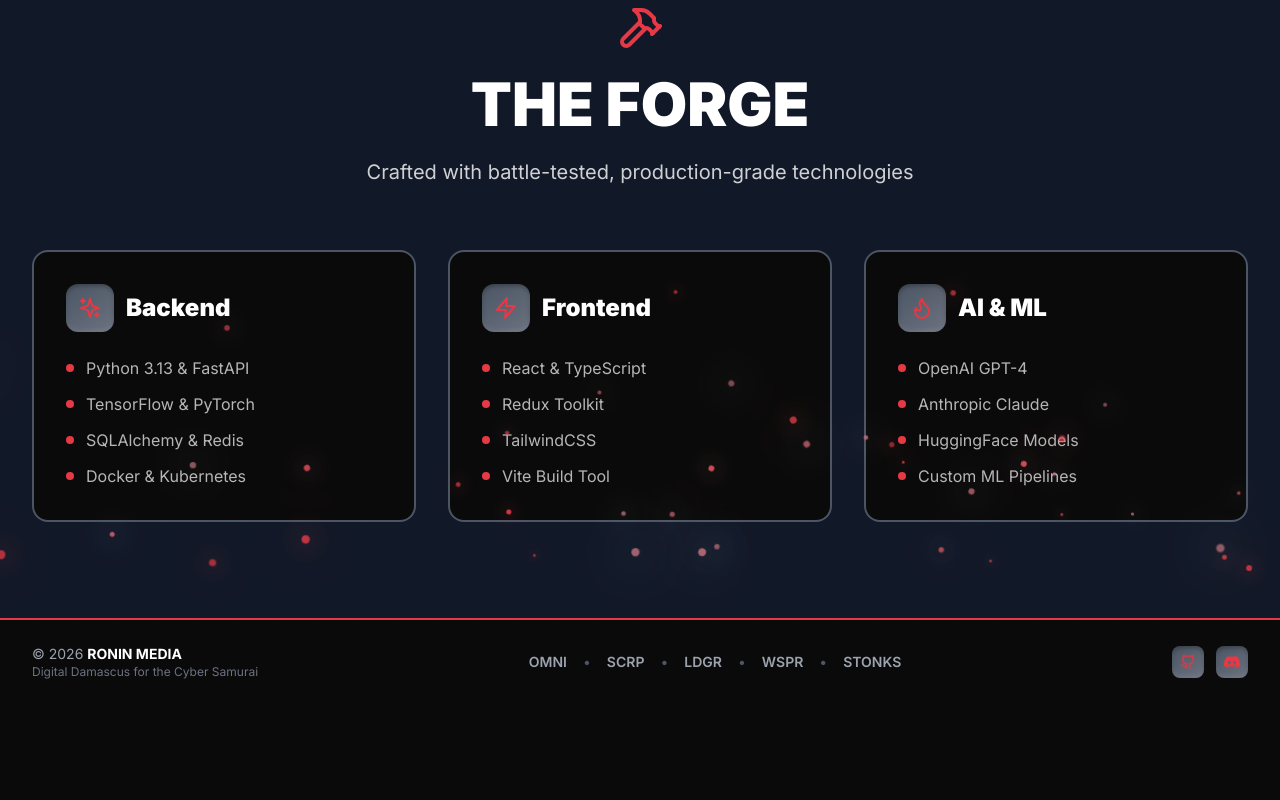
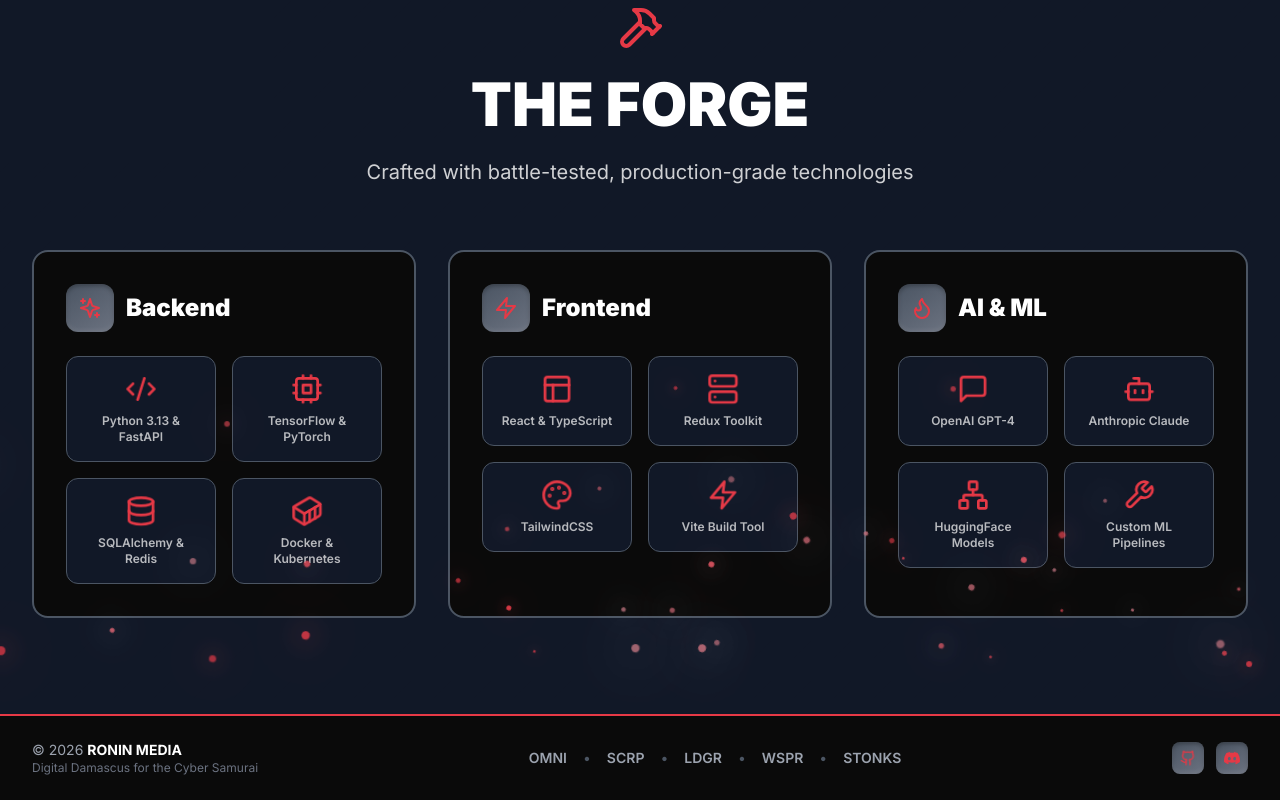
Before and after one commit to 54MUR-AI/RMG, a React (Vite) app: page / in a window 1280 px wide. Shown: the part 2355-3155 px from the top of the page. Before the commit the page ends 3059 px from the top, so only its background shows below. Built offline with nearby package versions, Linux system fonts and the light colour scheme.

Commit message:
Replace Forge card bullet lists with icon grid - modern visual design with hover effects

```diff
--- a/src/pages/Home.tsx
+++ b/src/pages/Home.tsx
@@ -1,4 +1,4 @@
-import { TrendingUp, FileText, Sparkles, Zap, Flame, Hammer, Lock, Brain } from 'lucide-react'
+import { TrendingUp, FileText, Sparkles, Zap, Flame, Hammer, Lock, Brain, Code2, Database, Container, Server, Cpu, Palette, Layout, Wrench, Bot, MessageSquare, Network } from 'lucide-react'
 import { Link } from 'react-router-dom'
 import FloatingEmbers from '../components/FloatingEmbers'
 import CrossedKatanasIcon from '../components/CrossedKatanasIcon'
@@ -495,24 +495,24 @@
                 </div>
                 <h3 className="text-2xl font-black text-white">Backend</h3>
               </div>
-              <ul className="space-y-3 text-white/70">
-                <li className="flex items-center">
-                  <span className="w-2 h-2 bg-samurai-red rounded-full mr-3"></span>
-                  Python 3.13 & FastAPI
-                </li>
-                <li className="flex items-center">
-                  <span className="w-2 h-2 bg-samurai-red rounded-full mr-3"></span>
-                  TensorFlow & PyTorch
-                </li>
-                <li className="flex items-center">
-                  <span className="w-2 h-2 bg-samurai-red rounded-full mr-3"></span>
-                  SQLAlchemy & Redis
-                </li>
-                <li className="flex items-center">
-                  <span className="w-2 h-2 bg-samurai-red rounded-full mr-3"></span>
-                  Docker & Kubernetes
-                </li>
-              </ul>
+              <div className="grid grid-cols-2 gap-4">
+                <div className="flex flex-col items-center p-4 bg-samurai-grey-darker rounded-xl border border-samurai-steel-dark hover:border-samurai-red transition-colors group">
+                  <Code2 className="text-samurai-red mb-2 group-hover:scale-110 transition-transform" size={32} />
+                  <span className="text-xs text-white/70 text-center font-semibold">Python 3.13 & FastAPI</span>
+                </div>
+                <div className="flex flex-col items-center p-4 bg-samurai-grey-darker rounded-xl border border-samurai-steel-dark hover:border-samurai-red transition-colors group">
+                  <Cpu className="text-samurai-red mb-2 group-hover:scale-110 transition-transform" size={32} />
+                  <span className="text-xs text-white/70 text-center font-semibold">TensorFlow & PyTorch</span>
+                </div>
+                <div className="flex flex-col items-center p-4 bg-samurai-grey-darker rounded-xl border border-samurai-steel-dark hover:border-samurai-red transition-colors group">
+                  <Database className="text-samurai-red mb-2 group-hover:scale-110 transition-transform" size={32} />
+                  <span className="text-xs text-white/70 text-center font-semibold">SQLAlchemy & Redis</span>
+                </div>
+                <div className="flex flex-col items-center p-4 bg-samurai-grey-darker rounded-xl border border-samurai-steel-dark hover:border-samurai-red transition-colors group">
+                  <Container className="text-samurai-red mb-2 group-hover:scale-110 transition-transform" size={32} />
+                  <span className="text-xs text-white/70 text-center font-semibold">Docker & Kubernetes</span>
+                </div>
+              </div>
             </div>
 
             <div className="group bg-samurai-black rounded-2xl p-8 border-2 border-samurai-steel-dark hover:border-samurai-red transition-all duration-300 card-hover">
@@ -522,24 +522,24 @@
                 </div>
                 <h3 className="text-2xl font-black text-white">Frontend</h3>
               </div>
-              <ul className="space-y-3 text-white/70">
-                <li className="flex items-center">
-                  <span className="w-2 h-2 bg-samurai-red rounded-full mr-3"></span>
-                  React & TypeScript
-                </li>
-                <li className="flex items-center">
-                  <span className="w-2 h-2 bg-samurai-red rounded-full mr-3"></span>
-                  Redux Toolkit
-                </li>
-                <li className="flex items-center">
-                  <span className="w-2 h-2 bg-samurai-red rounded-full mr-3"></span>
-                  TailwindCSS
-                </li>
-                <li className="flex items-center">
-                  <span className="w-2 h-2 bg-samurai-red rounded-full mr-3"></span>
-                  Vite Build Tool
-                </li>
-              </ul>
+              <div className="grid grid-cols-2 gap-4">
+                <div className="flex flex-col items-center p-4 bg-samurai-grey-darker rounded-xl border border-samurai-steel-dark hover:border-samurai-red transition-colors group">
+                  <Layout className="text-samurai-red mb-2 group-hover:scale-110 transition-transform" size={32} />
+                  <span className="text-xs text-white/70 text-center font-semibold">React & TypeScript</span>
+                </div>
+                <div className="flex flex-col items-center p-4 bg-samurai-grey-darker rounded-xl border border-samurai-steel-dark hover:border-samurai-red transition-colors group">
+                  <Server className="text-samurai-red mb-2 group-hover:scale-110 transition-transform" size={32} />
+                  <span className="text-xs text-white/70 text-center font-semibold">Redux Toolkit</span>
+                </div>
+                <div className="flex flex-col items-center p-4 bg-samurai-grey-darker rounded-xl border border-samurai-steel-dark hover:border-samurai-red transition-colors group">
+                  <Palette className="text-samurai-red mb-2 group-hover:scale-110 transition-transform" size={32} />
+                  <span className="text-xs text-white/70 text-center font-semibold">TailwindCSS</span>
+                </div>
+                <div className="flex flex-col items-center p-4 bg-samurai-grey-darker rounded-xl border border-samurai-steel-dark hover:border-samurai-red transition-colors group">
+                  <Zap className="text-samurai-red mb-2 group-hover:scale-110 transition-transform" size={32} />
+                  <span className="text-xs text-white/70 text-center font-semibold">Vite Build Tool</span>
+                </div>
+              </div>
             </div>
 
             <div className="group bg-samurai-black rounded-2xl p-8 border-2 border-samurai-steel-dark hover:border-samurai-red transition-all duration-300 card-hover">
@@ -549,24 +549,24 @@
                 </div>
                 <h3 className="text-2xl font-black text-white">AI & ML</h3>
               </div>
-              <ul className="space-y-3 text-white/70">
-                <li className="flex items-center">
-                  <span className="w-2 h-2 bg-samurai-red rounded-full mr-3"></span>
-                  OpenAI GPT-4
-                </li>
-                <li className="flex items-center">
-                  <span className="w-2 h-2 bg-samurai-red rounded-full mr-3"></span>
-                  Anthropic Claude
-                </li>
-                <li className="flex items-center">
-                  <span className="w-2 h-2 bg-samurai-red rounded-full mr-3"></span>
-                  HuggingFace Models
-                </li>
-                <li className="flex items-center">
-                  <span className="w-2 h-2 bg-samurai-red rounded-full mr-3"></span>
-                  Custom ML Pipelines
-                </li>
-              </ul>
+              <div className="grid grid-cols-2 gap-4">
+                <div className="flex flex-col items-center p-4 bg-samurai-grey-darker rounded-xl border border-samurai-steel-dark hover:border-samurai-red transition-colors group">
+                  <MessageSquare className="text-samurai-red mb-2 group-hover:scale-110 transition-transform" size={32} />
+                  <span className="text-xs text-white/70 text-center font-semibold">OpenAI GPT-4</span>
+                </div>
+                <div className="flex flex-col items-center p-4 bg-samurai-grey-darker rounded-xl border border-samurai-steel-dark hover:border-samurai-red transition-colors group">
+                  <Bot className="text-samurai-red mb-2 group-hover:scale-110 transition-transform" size={32} />
+                  <span className="text-xs text-white/70 text-center font-semibold">Anthropic Claude</span>
+                </div>
+                <div className="flex flex-col items-center p-4 bg-samurai-grey-darker rounded-xl border border-samurai-steel-dark hover:border-samurai-red transition-colors group">
+                  <Network className="text-samurai-red mb-2 group-hover:scale-110 transition-transform" size={32} />
+                  <span className="text-xs text-white/70 text-center font-semibold">HuggingFace Models</span>
+                </div>
+                <div className="flex flex-col items-center p-4 bg-samurai-grey-darker rounded-xl border border-samurai-steel-dark hover:border-samurai-red transition-colors group">
+                  <Wrench className="text-samurai-red mb-2 group-hover:scale-110 transition-transform" size={32} />
+                  <span className="text-xs text-white/70 text-center font-semibold">Custom ML Pipelines</span>
+                </div>
+              </div>
             </div>
           </div>
         </div>
```
